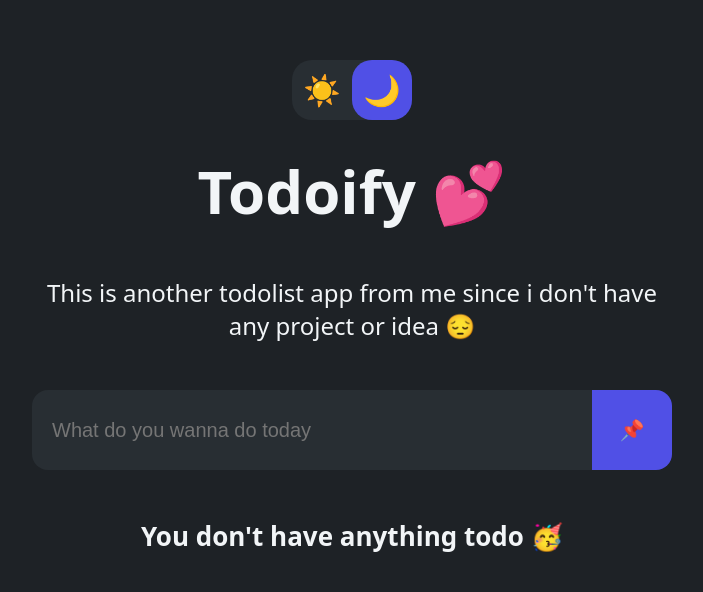
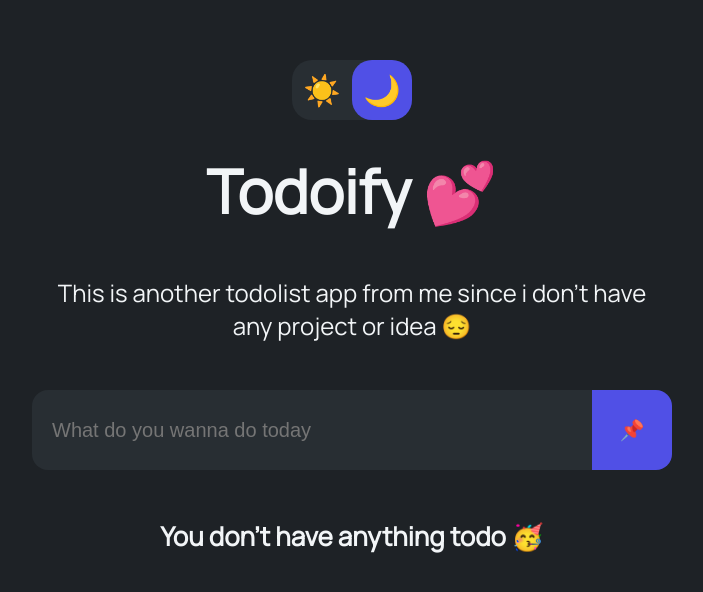
Before and after one commit to CreativeKittens/another-todolist-app, a React (Vite) app: page / in a window 1280 px wide. Shown: the top 592 px of the page, without its empty margins (288-991 px from the left). Built offline with nearby package versions, Linux system fonts and the light colour scheme.

Commit message:
add font

```diff
--- a/src/styles/index.css
+++ b/src/styles/index.css
@@ -7,8 +7,9 @@
 }
 
 body {
-	font-family: system-ui, -apple-system, BlinkMacSystemFont, "Segoe UI", Roboto,
-		Oxygen, Ubuntu, Cantarell, "Open Sans", "Helvetica Neue", sans-serif;
+	font-family: "manrope-regular", system-ui, -apple-system, BlinkMacSystemFont,
+		"Segoe UI", Roboto, Oxygen, Ubuntu, Cantarell, "Open Sans", "Helvetica Neue",
+		sans-serif;
 	overflow-x: hidden;
 }
 
@@ -16,6 +17,13 @@ html {
 	font-size: 20px;
 }
 
+@font-face {
+	font-family: "manrope-regular";
+	src: url("../assets/manrope.woff2") format("woff2");
+	font-style: normal;
+	font-weight: normal;
+}
+
 @media screen and (max-width: 768px) {
 	html {
 		font-size: 16px;
```
Also changed, not shown: src/assets/manrope.woff2 (added).
